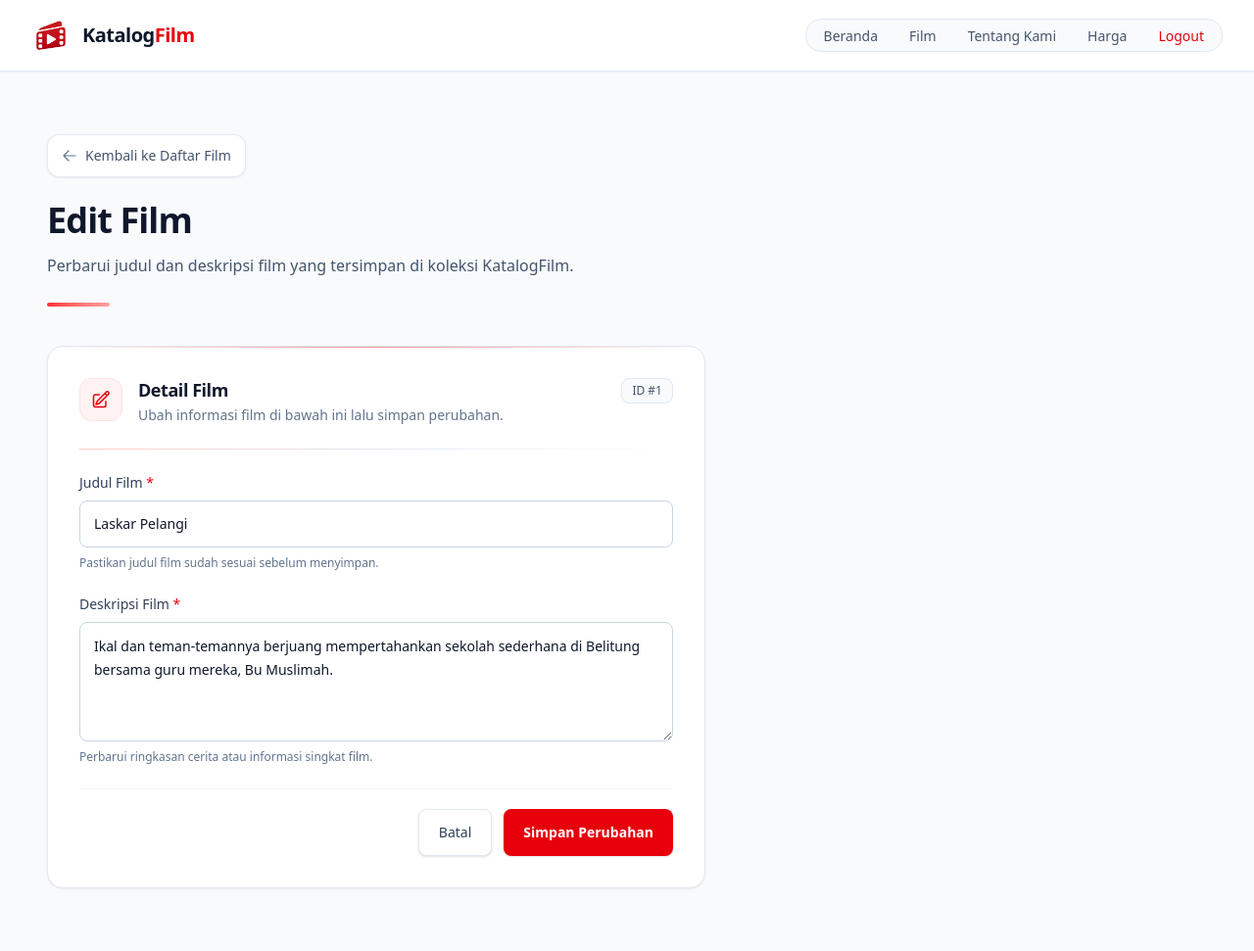
After one commit to Alfian57/asdos-pemrograman-web-ksi-katalog-film, a Laravel app: page /films/1/edit in a window 1280 px wide. The commit adds this page. Shown: the whole page at 98% size. Run offline with Laravel 12, Linux system fonts and the light colour scheme; a user stored in the database is signed in; data comes from the database, SQL or seed files in the repository; style sheets or scripts are compiled from the project's sources.

Commit message:
pertemuan 8

```diff
--- a/app/Http/Controllers/FilmController.php
+++ b/app/Http/Controllers/FilmController.php
@@ -3,18 +3,62 @@
 namespace App\Http\Controllers;
 
 use App\Models\Film;
+use Illuminate\Http\Request;
 
 class FilmController extends Controller
 {
     public function index()
     {
-        return view('films', [
-            'filmList' => Film::all(),
+        return view('films.index', [
+            'filmList' => Film::latest()->get(),
         ]);
     }
 
-    public function show(string $id)
+    public function create()
     {
-        return 'Detail film '.$id;
+        return view('films.create');
+    }
+
+    public function store(Request $request)
+    {
+        $data = $request->validate([
+            'judul' => ['required', 'max:255'],
+            'deskripsi' => ['required', 'max:255'],
+        ]);
+
+        Film::create($data);
+
+        return redirect()->route('films');
+    }
+
+    public function show(Film $film)
+    {
+        return 'Detail film '.$film->id;
+    }
+
+    public function edit(Film $film)
+    {
+        return view('films.edit', [
+            'film' => $film,
+        ]);
+    }
+
+    public function update(Request $request, Film $film)
+    {
+        $data = $request->validate([
+            'judul' => ['required', 'max:255'],
+            'deskripsi' => ['required', 'max:255'],
+        ]);
+
+        $film->update($data);
+
+        return redirect()->route('films');
+    }
+
+    public function destroy(Film $film)
+    {
+        $film->delete();
+
+        return redirect()->route('films');
     }
 }
--- a/database/seeders/UserSeeder.php
+++ b/database/seeders/UserSeeder.php
@@ -24,5 +24,11 @@ class UserSeeder extends Seeder
             'email' => "rafli@gmail.com",
             'password' => 'password'
         ]);
+
+        User::create([
+            'name' => "Sendy",
+            'email' => "sendy@gmail.com",
+            'password' => 'password'
+        ]);
     }
 }
--- /dev/null
+++ b/resources/views/films/edit.blade.php
@@ -0,0 +1,118 @@
+<x-layout>
+    <main class="min-h-[calc(100vh-4.5rem)] bg-slate-50">
+        <div class="mx-auto max-w-7xl px-5 py-12 sm:px-8 sm:py-16 lg:px-12">
+            <nav aria-label="Navigasi kembali" class="mb-6">
+                <a href="{{ route('films') }}"
+                    class="inline-flex min-h-11 items-center gap-2 rounded-xl border border-slate-200 bg-white px-3.5 py-2 text-sm font-medium text-slate-600 shadow-sm shadow-slate-900/5 transition hover:border-slate-300 hover:bg-slate-50 hover:text-slate-900 focus-visible:outline-2 focus-visible:outline-offset-2 focus-visible:outline-red-600">
+                    <svg class="h-4 w-4 text-slate-500" fill="none" stroke="currentColor" stroke-width="1.8"
+                        viewBox="0 0 24 24" aria-hidden="true">
+                        <path stroke-linecap="round" stroke-linejoin="round" d="M10.5 19.5 3 12m0 0 7.5-7.5M3 12h18" />
+                    </svg>
+                    Kembali ke Daftar Film
+                </a>
+            </nav>
+
+            <header class="mb-10 max-w-2xl">
+                <h1 class="text-3xl font-semibold tracking-tight text-slate-900 sm:text-4xl">Edit Film</h1>
+                <p class="mt-3 text-base leading-7 text-slate-600">Perbarui judul dan deskripsi film yang tersimpan di
+                    koleksi KatalogFilm.</p>
+                <div aria-hidden="true" class="mt-6 h-1 w-16 rounded-full bg-gradient-to-r from-red-500 to-red-300">
+                </div>
+            </header>
+
+            <section
+                class="relative max-w-2xl overflow-hidden rounded-2xl border border-slate-200 bg-white p-6 shadow-sm shadow-slate-900/5 sm:p-8"
+                aria-labelledby="edit-film-form-heading">
+                <div aria-hidden="true"
+                    class="absolute inset-x-0 top-0 h-px bg-gradient-to-r from-transparent via-red-400/70 to-transparent">
+                </div>
+
+                <div class="flex flex-wrap items-start justify-between gap-4">
+                    <div class="flex items-start gap-4">
+                        <div
+                            class="flex h-11 w-11 shrink-0 items-center justify-center rounded-xl border border-red-100 bg-red-50 text-red-600">
+                            <svg class="h-5 w-5" fill="none" stroke="currentColor" stroke-width="1.8"
+                                viewBox="0 0 24 24" aria-hidden="true">
+                                <path stroke-linecap="round" stroke-linejoin="round"
+                                    d="m16.862 4.487 1.687-1.688a1.875 1.875 0 1 1 2.652 2.652L10.582 16.07a4.5 4.5 0 0 1-1.897 1.13L6 18l.8-2.685a4.5 4.5 0 0 1 1.13-1.897l8.932-8.931Zm0 0L19.5 7.125M18 14v4.75A2.25 2.25 0 0 1 15.75 21H5.25A2.25 2.25 0 0 1 3 18.75V8.25A2.25 2.25 0 0 1 5.25 6H10" />
+                            </svg>
+                        </div>
+                        <div>
+                            <h2 id="edit-film-form-heading"
+                                class="text-lg font-semibold leading-6 tracking-tight text-slate-900">Detail Film</h2>
+                            <p class="mt-1 text-sm text-slate-500">Ubah informasi film di bawah ini lalu simpan
+                                perubahan.</p>
+                        </div>
+                    </div>
+
+                    @if ($film)
+                        <span
+                            class="inline-flex items-center rounded-lg border border-slate-200 bg-slate-50 px-2.5 py-1 text-xs font-medium text-slate-600">
+                            ID #{{ $film->id }}
+                        </span>
+                    @endif
+                </div>
+
+                <div aria-hidden="true" class="my-6 h-px bg-gradient-to-r from-red-200 via-slate-200 to-transparent">
+                </div>
+
+                @if (session('pesan-gagal'))
+                    <div role="alert"
+                        class="mb-6 rounded-lg border border-red-200 bg-red-50 px-4 py-3 text-sm text-red-700">
+                        {{ session('pesan-gagal') }}
+                    </div>
+                @endif
+
+                <form action="{{ route('films.update', $film->id) }}" method="POST" class="space-y-6"
+                    aria-labelledby="edit-film-form-heading">
+                    @csrf
+                    @method('PUT')
+
+                    <div class="space-y-2">
+                        <label for="judul" class="block text-sm font-medium text-slate-700">
+                            Judul Film <span aria-hidden="true" class="text-red-600">*</span>
+                        </label>
+                        <input type="text" id="judul" name="judul"
+                            value="{{ old('judul', $film->judul ?? '') }}" placeholder="Contoh: Laskar Pelangi" required
+                            enterkeyhint="next" aria-describedby="judul-help @error('judul') judul-error @enderror"
+                            @error('judul') aria-invalid="true" @enderror
+                            class="min-h-12 w-full rounded-lg border bg-white px-3.5 py-3 text-base text-slate-900 outline-none transition placeholder:text-slate-400 focus:ring-4 focus:ring-red-500/10 sm:text-sm {{ $errors->has('judul') ? 'border-red-500 focus:border-red-600' : 'border-slate-300 hover:border-slate-400 focus:border-red-500' }}">
+                        <p id="judul-help" class="text-xs text-slate-500">Pastikan judul film sudah sesuai sebelum
+                            menyimpan.</p>
+                        @error('judul')
+                            <p id="judul-error" role="alert" class="text-sm text-red-600">{{ $message }}</p>
+                        @enderror
+                    </div>
+
+                    <div class="space-y-2">
+                        <label for="deskripsi" class="block text-sm font-medium text-slate-700">
+                            Deskripsi Film <span aria-hidden="true" class="text-red-600">*</span>
+                        </label>
+                        <textarea id="deskripsi" name="deskripsi" rows="4"
+                            placeholder="Tuliskan sinopsis atau ringkasan singkat cerita film..." required enterkeyhint="done"
+                            aria-describedby="deskripsi-help @error('deskripsi') deskripsi-error @enderror"
+                            @error('deskripsi') aria-invalid="true" @enderror
+                            class="min-h-28 w-full rounded-lg border bg-white px-3.5 py-3 text-base leading-6 text-slate-900 outline-none transition placeholder:text-slate-400 focus:ring-4 focus:ring-red-500/10 sm:text-sm {{ $errors->has('deskripsi') ? 'border-red-500 focus:border-red-600' : 'border-slate-300 hover:border-slate-400 focus:border-red-500' }}">{{ old('deskripsi', $film->deskripsi ?? '') }}</textarea>
+                        <p id="deskripsi-help" class="text-xs text-slate-500">Perbarui ringkasan cerita atau informasi
+                            singkat film.</p>
+                        @error('deskripsi')
+                            <p id="deskripsi-error" role="alert" class="text-sm text-red-600">{{ $message }}</p>
+                        @enderror
+                    </div>
+
+                    <div
+                        class="flex flex-col-reverse gap-3 border-t border-slate-100 pt-5 sm:flex-row sm:items-center sm:justify-end">
+                        <a href="{{ route('films') }}"
+                            class="inline-flex min-h-12 items-center justify-center rounded-lg border border-slate-200 bg-white px-5 py-3 text-sm font-medium text-slate-700 shadow-sm transition hover:border-slate-300 hover:bg-slate-50 hover:text-slate-900 focus-visible:outline-2 focus-visible:outline-offset-2 focus-visible:outline-red-600">
+                            Batal
+                        </a>
+                        <button type="submit"
+                            class="inline-flex min-h-12 items-center justify-center rounded-lg bg-red-600 px-5 py-3 text-sm font-semibold text-white shadow-sm transition hover:bg-red-700 focus-visible:outline-2 focus-visible:outline-offset-2 focus-visible:outline-red-600 active:bg-red-800">
+                            Simpan Perubahan
+                        </button>
+                    </div>
+                </form>
+            </section>
+        </div>
+    </main>
+</x-layout>
--- a/resources/views/films.blade.php
+++ b/resources/views/films/index.blade.php
@@ -7,6 +7,11 @@
                 <div aria-hidden="true" class="mt-6 h-1 w-16 rounded-full bg-gradient-to-r from-red-500 to-red-300"></div>
             </header>
 
+            <div class="flex justify-end mb-5">
+                <a href="{{ route('films.create') }}" class="bg-red-500 px-3 py-2 rounded-2xl text-white font-bold">Tambah
+                    film</a>
+            </div>
+
             <div class="grid grid-cols-1 gap-5 sm:grid-cols-2 xl:grid-cols-3">
                 @foreach ($filmList as $film)
                     <x-card :film="$film" />
--- a/routes/web.php
+++ b/routes/web.php
@@ -35,7 +35,12 @@ Route::middleware('auth')->group(function () {
 
     // Route untuk menampilkan daftar film
     Route::get('/films', [FilmController::class, 'index'])->name('films');
-    Route::get('/films/{id}', [FilmController::class, 'show']);
+    Route::get('/films/create', [FilmController::class, 'create'])->name('films.create');
+    Route::post('/films', [FilmController::class, 'store'])->name('films.store');
+    Route::get('/films/{film}/edit', [FilmController::class, 'edit'])->name('films.edit');
+    Route::put('/films/{film}', [FilmController::class, 'update'])->name('films.update');
+    Route::delete('/films/{film}', [FilmController::class, 'destroy'])->name('films.destroy');
+    Route::get('/films/{film}', [FilmController::class, 'show']);
 
     // Route untuk menampilkan halaman tentang kami
     Route::get('/tentang-kami', [DashboardController::class, 'tentangKami'])->name('tentangKami');
```
Also changed, not shown: resources/views/components/card.blade.php (+18 -6 lines), resources/views/films/create.blade.php (added, +107 -0 lines).
